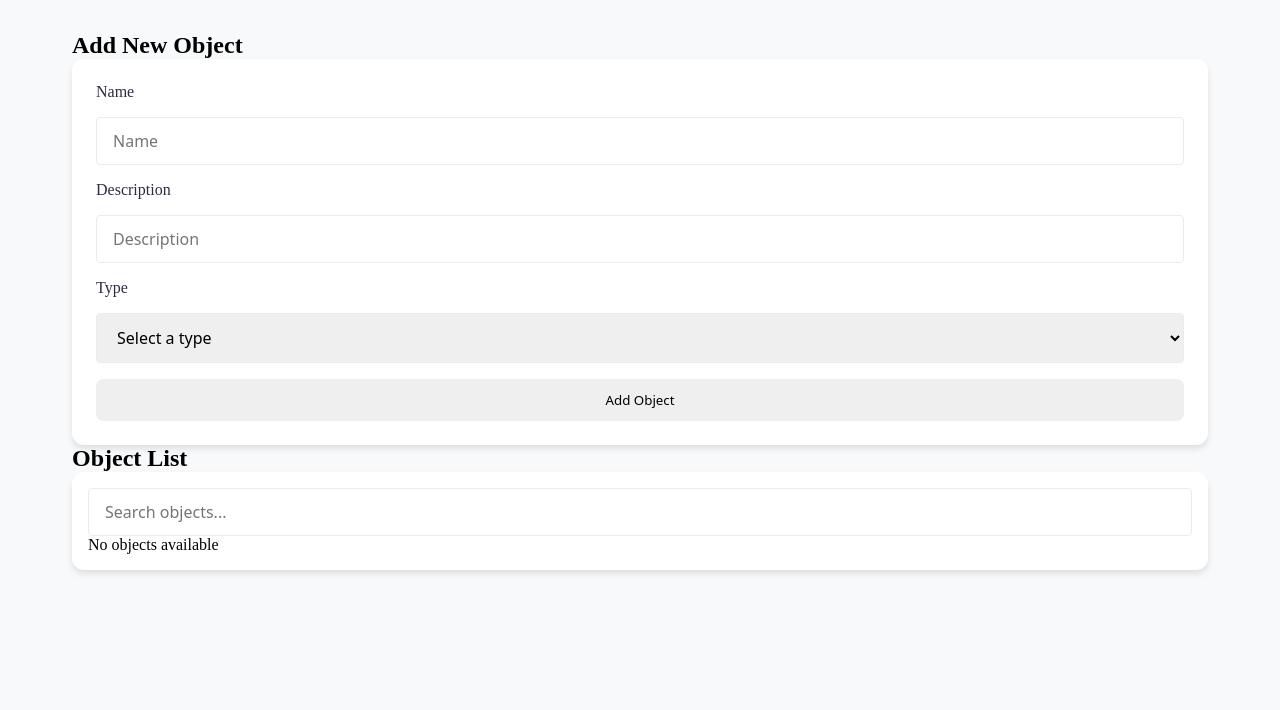
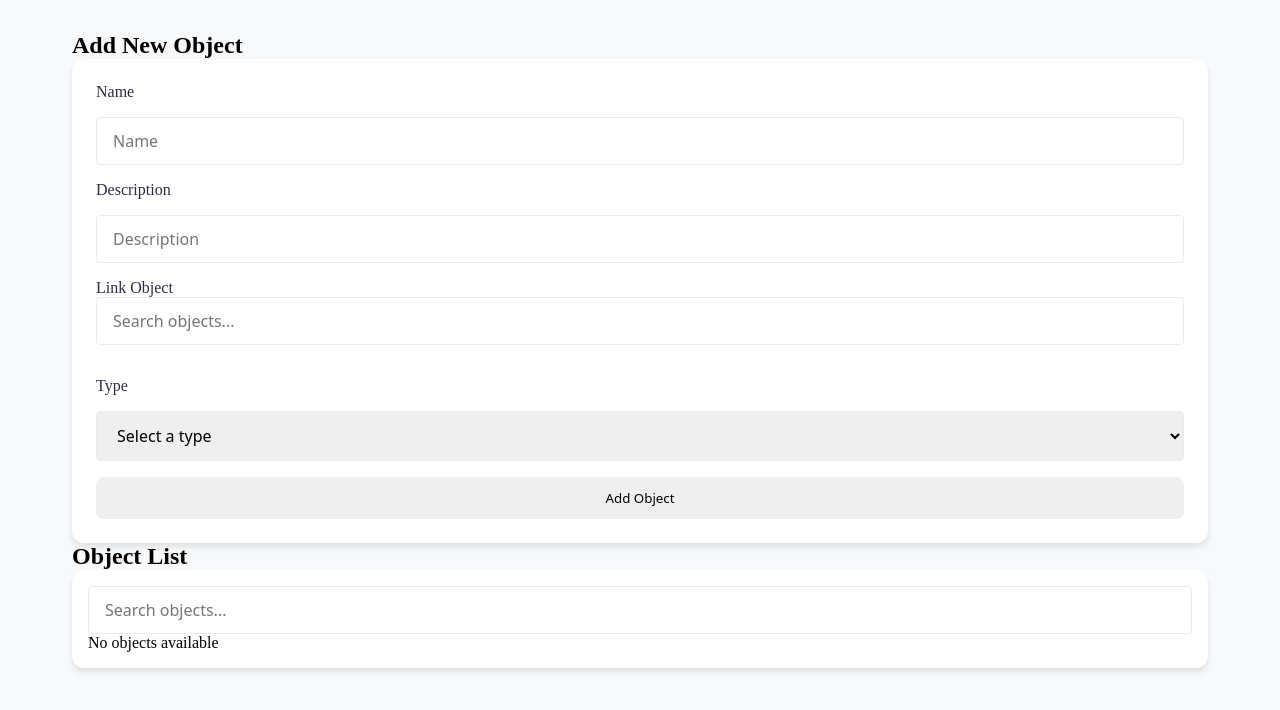
Before and after one commit to TomasGarciaDev/object-management-software, a React (Create React App) app: page / in a window 1280 px wide. Shown: the top 710 px of the page. Built offline with nearby package versions, Linux system fonts and the light colour scheme.

Commit message:
Feat: object can be linked

```diff
--- a/src/components/ObjectDetails.tsx
+++ b/src/components/ObjectDetails.tsx
@@ -16,6 +16,16 @@ export default function ObjectDetails({ object }: ObjectDetailsProps) {
       <p className='details-paragraph'>
         <strong>Type:</strong> {object.type}
       </p>
+      <p className='details-paragraph'>
+        <strong>Linked Objects:</strong>
+      </p>
+      <ul>
+        {object.linkObjs?.length ? (
+          object.linkObjs.map((item) => <li key={item.id}>{item.name}</li>)
+        ) : (
+          <li>No linked objects</li>
+        )}
+      </ul>
     </div>
   );
 }
--- a/src/components/ObjectForm.tsx
+++ b/src/components/ObjectForm.tsx
@@ -8,22 +8,27 @@ export default function ObjectForm({
   editingObject?: ObjectType | null;
   clearEditing?: () => void;
 }) {
-  const { addObject, editObject } = useObjectContext();
+  const { addObject, editObject, objects } = useObjectContext();
   const [name, setName] = useState("");
   const [description, setDescription] = useState("");
+  const [linkObjs, setLinkObjs] = useState<ObjectType[]>([]);
   const [type, setType] = useState("");
   const [isEditing, setIsEditing] = useState(false);
+  const [search, setSearch] = useState("");
+  const [showSuggestions, setShowSuggestions] = useState(false);
 
   // Load data when editing an object
   useEffect(() => {
     if (editingObject) {
       setName(editingObject.name);
       setDescription(editingObject.description);
+      setLinkObjs(editingObject.linkObjs);
       setType(editingObject.type);
       setIsEditing(true);
     } else {
       setName("");
       setDescription("");
+      setLinkObjs([]);
       setType("");
       setIsEditing(false);
     }
@@ -36,13 +41,14 @@ export default function ObjectForm({
       return alert("All fields are required!");
 
     if (isEditing && editingObject) {
-      editObject({ id: editingObject.id, name, description, type });
+      editObject({ id: editingObject.id, name, description, type, linkObjs });
       clearEditing?.(); // Close modal after editing
     } else {
       addObject({
         id: Date.now().toString(),
         name,
         description,
+        linkObjs,
         type,
       });
     }
@@ -50,10 +56,25 @@ export default function ObjectForm({
     setName("");
     setDescription("");
     setType("");
+    setLinkObjs([]);
     setIsEditing(false);
   };
 
-  console.log(name);
+  const filteredObjects = objects.filter(
+    (obj) =>
+      obj.name.toLowerCase().includes(search.toLowerCase()) ||
+      obj.description.toLowerCase().includes(search.toLowerCase())
+  );
+
+  const handleSelectObject = (obj: ObjectType) => {
+    setLinkObjs([...(linkObjs || []), obj]);
+    setSearch(obj.name); // Fill input with selected object
+    setShowSuggestions(false); // Hide suggestions
+    setSearch("");
+  };
+
+  console.log("FILTERED", filteredObjects);
+  console.log("SHOW", showSuggestions);
   return (
     <form onSubmit={handleSubmit} className='form'>
       <label htmlFor='Name'>Name</label>
@@ -64,7 +85,6 @@ export default function ObjectForm({
         onChange={(e) => setName(e.target.value)}
         className='input'
       />
-
       <label htmlFor='Description'>Description</label>
       <input
         type='text'
@@ -73,6 +93,38 @@ export default function ObjectForm({
         onChange={(e) => setDescription(e.target.value)}
         className='input'
       />
+      <div>
+        <label htmlFor='Link Object'>Link Object</label>
+        <input
+          type='text'
+          placeholder='Search objects...'
+          value={search}
+          onChange={(e) => {
+            setSearch(e.target.value);
+            setShowSuggestions(e.target.value.length > 0); // Show dropdown if input is not empty
+          }}
+          className='input'
+        />
+        {showSuggestions && filteredObjects.length > 0 && (
+          <ul className='autocomplete-list'>
+            {filteredObjects.map((obj) => (
+              <li
+                key={obj.id}
+                // className='autocomplete-item'
+                onClick={() => handleSelectObject(obj)}
+                className='autocomplete-item'
+              >
+                {obj.name} - {obj.type}
+              </li>
+            ))}
+          </ul>
+        )}
+      </div>
+      <ul>
+        {(linkObjs || []).map((item) => {
+          return <li key={item.id}>{item.name}</li>;
+        })}
+      </ul>
 
       <label htmlFor='Type'>Type</label>
       <select value={type} onChange={(e) => setType(e.target.value)}>
@@ -82,7 +134,6 @@ export default function ObjectForm({
         <option value='Server'>Server</option>
         <option value='Human'>Human</option>
       </select>
-
       <button type='submit'>
         {isEditing ? "Update Object" : "Add Object"}
       </button>
--- a/src/context/ObjectContext.tsx
+++ b/src/context/ObjectContext.tsx
@@ -5,6 +5,7 @@ export type ObjectType = {
   id: string;
   name: string;
   description: string;
+  linkObjs: ObjectType[];
   type: string;
 };
 
@@ -13,6 +14,7 @@ interface ObjectContextType {
   addObject: (obj: ObjectType) => void;
   deleteObject: (id: string) => void;
   editObject: (obj: ObjectType) => void;
+  linkObjects: (obj: ObjectType) => void; // Expose linkObjects function
 }
 
 // Create context
@@ -33,7 +35,12 @@ export const ObjectProvider = ({ children }: { children: React.ReactNode }) => {
 
   // CRUD functions
   const addObject = (obj: ObjectType) => {
-    setObjects([...objects, obj]);
+    // Ensure linkIds is always an array
+    const newObj = {
+      ...obj,
+      linkIds: obj.linkObjs || [],
+    };
+    setObjects([...objects, newObj]);
   };
 
   // Delete objects
@@ -43,12 +50,22 @@ export const ObjectProvider = ({ children }: { children: React.ReactNode }) => {
 
   // Edit objects
   const editObject = (updated: ObjectType) => {
-    setObjects(objects.map((obj) => (obj.id === updated.id ? updated : obj)));
+    // Ensure linkIds is always an array
+    const updatedObj = {
+      ...updated,
+      linkIds: updated.linkObjs || [],
+    };
+    setObjects(
+      objects.map((obj) => (obj.id === updated.id ? updatedObj : obj))
+    );
   };
+
+  const linkObjects = (obj: ObjectType) =>
+    setObjects([...objects, { ...obj, linkObjs: obj.linkObjs || [] }]);
 
   return (
     <ObjectContext.Provider
-      value={{ objects, addObject, deleteObject, editObject }}
+      value={{ objects, addObject, deleteObject, editObject, linkObjects }}
     >
       {children}
     </ObjectContext.Provider>
```
